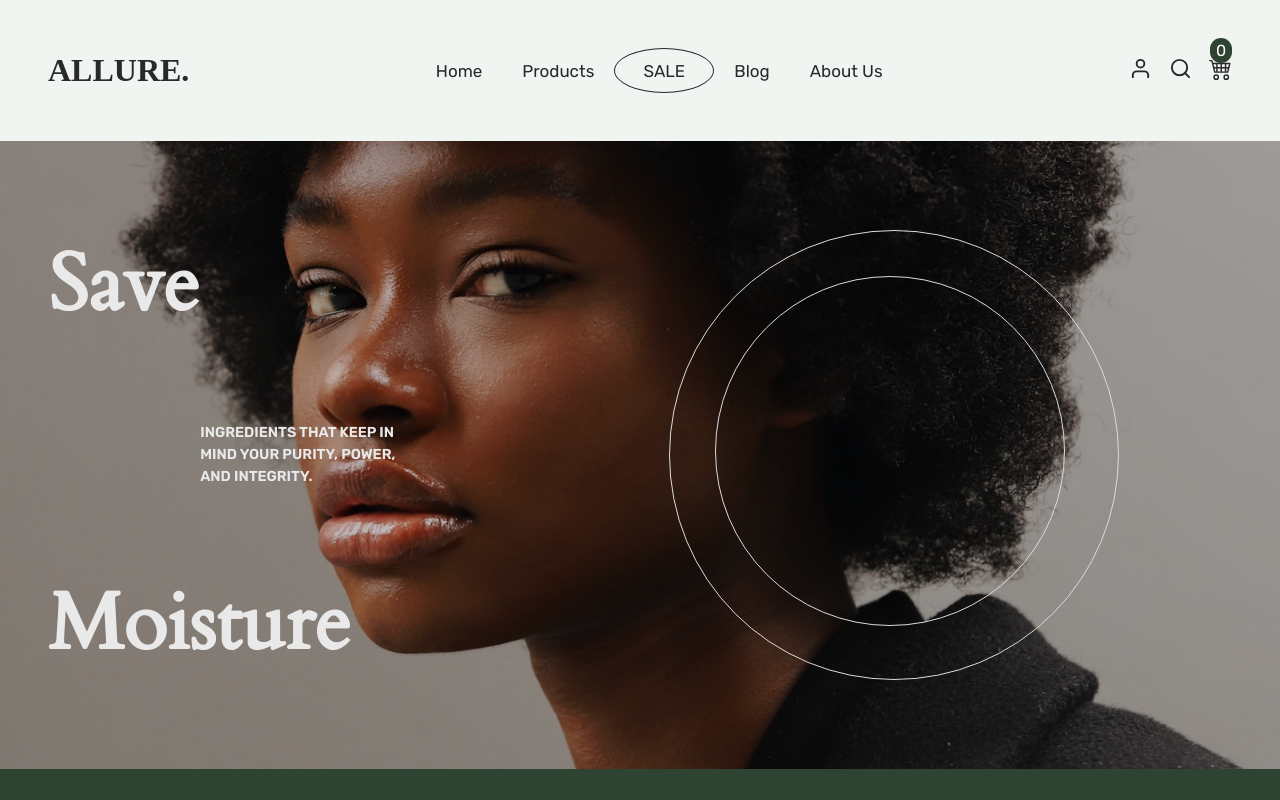
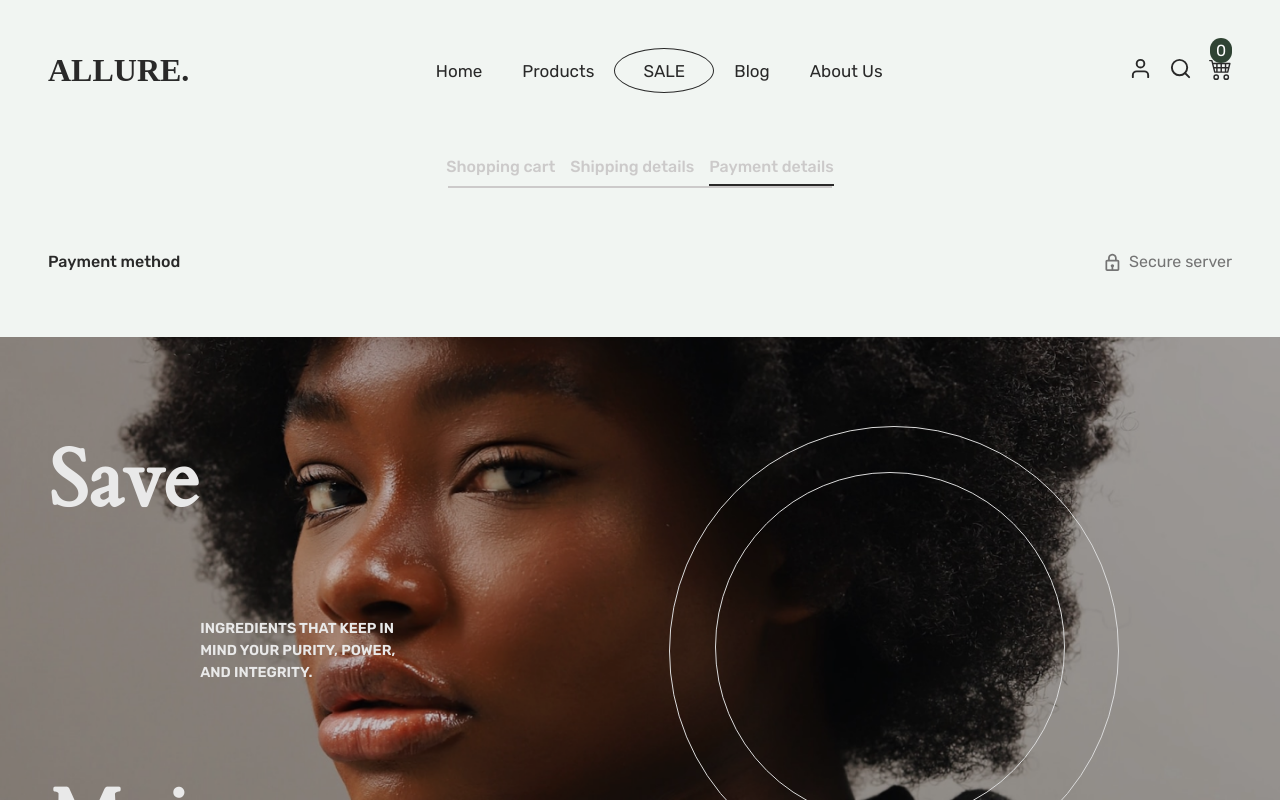
Before and after one commit to Kel-VinTech/Allure-ecommerce, a React (Vite) app: page /payment in a window 1280 px wide. Shown: the top 800 px of the page. Built offline with nearby package versions, Linux system fonts and the light colour scheme.

Commit message:
payment page

```diff
--- a/src/App.jsx
+++ b/src/App.jsx
@@ -13,6 +13,7 @@ import {
   AboutUs,
   Products,
   Checkout,
+  Payment,
   SignUp,
   Login
 } from "../src/pages"
@@ -30,6 +31,7 @@ function App() {
           <Route path='product/:id' element={<ProductDetails/>}/>
           <Route path='/cart' element={<Cart/>}/>
             <Route path='checkout' element={<Checkout/>} />
+            <Route path='payment' element={<Payment/>} />
           <Route path='/about' element={<AboutUs />}/>
           <Route path='signup' element={<SignUp/>} />
           <Route path='login' element={<Login/>} />
--- a/src/pages/Checkout/index.jsx
+++ b/src/pages/Checkout/index.jsx
@@ -13,15 +13,11 @@ const Checkout = () => {
 
     const NavLinkStyle = ({isActive})=> {
         return {
-            fontWeight: isActive ? "bold" : "normal",
             color : isActive ? "#292929": "",
 
         }
     }
 
-    const validateForm = () => {
-     let x=1;
-    }
 
     return <main>
         <div className="cart-check row">
@@ -36,7 +32,6 @@ const Checkout = () => {
                     <div className="cart-line2"></div>
                     </NavLink>
                     <NavLink to="#">Payment details</NavLink>
-
                 </div>
                 <div className="cart-line"></div>
             </div>
--- /dev/null
+++ b/src/pages/Payment/index.jsx
@@ -0,0 +1,53 @@
+import React from "react";
+import { NavLink, useLocation,Link } from "react-router-dom";
+import "/src/scss/Payment.scss";
+import { useSelector,useDispatch } from "react-redux";
+import { cartActions } from "../../redux/slices/cartSlice";
+import {BiLock} from "react-icons/bi"
+
+
+const Payment = () => {
+
+    const cartItems = useSelector((state) => state.cart.cartItems)
+    const totalAmount = useSelector((state) => state.cart.totalAmount)
+    const totalQuantity = useSelector(state => state.cart.totalQty)
+
+    const NavLinkStyle = ({isActive})=> {
+        return {
+            color : isActive ? "#292929": "",
+
+        }
+    }
+
+    return (
+        <main>
+            <div className="cart-check row">
+                <div className="cart-heading">
+                    <div className="cart-links">
+                        <NavLink to="/cart"
+                        >Shopping cart
+                        </NavLink>
+                        <NavLink to="/checkout"
+                        style={NavLinkStyle}
+                        >Shipping details
+                        </NavLink>
+                        <NavLink to="#">Payment details
+                        <div className="cart-line2"></div></NavLink>
+                    </div>
+                    <div className="cart-line"></div>
+                </div>
+                <div className="payment-text row">
+                    <h2>Payment method</h2>
+                    <span><BiLock/><p>Secure server</p></span>
+                </div>
+
+                <div className="payment-items">
+                    <div className="card-details"></div>
+                    <div className="info-summary"></div>
+                </div>
+            </div>
+        </main>
+    )
+}
+
+export default Payment;
--- a/src/pages/index.js
+++ b/src/pages/index.js
@@ -1,7 +1,8 @@
 export {default as Home} from "./Home";
 export {default as Products} from "./Products";
 export {default as Cart} from "./Cart";
+export {default as Checkout} from "./Checkout";
+export {default as Payment} from "./Payment";
+export {default as AboutUs} from "./AboutUs";
 export {default as Login} from "./Login";
 export {default as SignUp} from "./SignUp";
-export {default as Checkout} from "./Checkout";
-export {default as AboutUs} from "./AboutUs";
--- a/src/scss/Cart.scss
+++ b/src/scss/Cart.scss
@@ -8,7 +8,7 @@ main{
             flex-direction: column;
             justify-content: center;
             align-items: center;
-            padding-bottom: 2rem;
+            padding-bottom: 1rem;
 
 
             .cart-links{
--- /dev/null
+++ b/src/scss/Payment.scss
@@ -0,0 +1,31 @@
+main{
+    .payment-text{
+        display: flex;
+        justify-content: space-between;
+
+        h2{
+            font-family: 'Rubik';
+            font-style: normal;
+            font-weight: 500;
+            font-size: 1rem;
+        }
+        span{
+            display: flex;
+            justify-content: center;
+            gap: 6px;
+
+            svg{
+                font-size: 1.3rem;
+                color: #747474;
+            }
+
+            p{
+                font-family: 'Rubik';
+                font-style: normal;
+                font-weight: 400;
+                font-size: 1rem;
+                color: #747474;
+            }
+        }
+    }
+}
```
